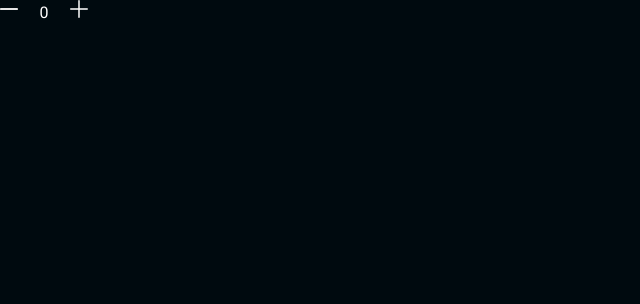
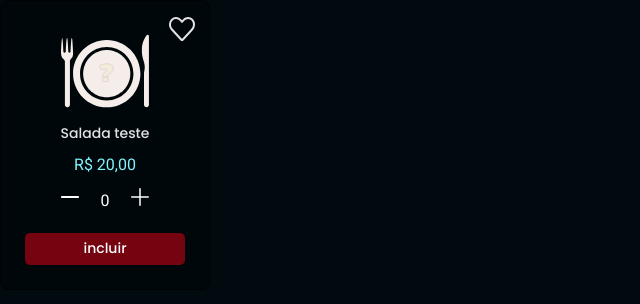
Before and after one commit to LauriRodrigues/FoodExplorer-front, a React (Vite) app: page / in a window 1280 px wide. Shown: the top 304 px of the page, without its empty margins (0-640 px from the left). Built offline with nearby package versions, Linux system fonts and the light colour scheme.

Commit message:
att mealCard

```diff
--- a/src/components/MealCard/index.jsx
+++ b/src/components/MealCard/index.jsx
@@ -1,5 +1,7 @@
 import { Container } from './styles'
 import mealPlaceholder from '../../assets/mealPlaceholder.svg'
+import { QuantitySelector } from '../QuantitySelector'
+import { Button } from '../Button'
 
 export function MealCard() {
 
@@ -21,6 +23,12 @@ export function MealCard() {
       <p className='mealDescription'>Descrição teste</p>
 
       <div className='mealPrice'>R$ 20,00</div>
+
+      <div className="selectorAndButton">
+        <QuantitySelector/>
+        <Button title="incluir"/>
+      </div>
+
     </Container>
   )
 }
--- a/src/components/MealCard/styles.js
+++ b/src/components/MealCard/styles.js
@@ -80,4 +80,17 @@ export const Container = styled.div`
     text-align: center;
     color:  ${({ theme }) => theme.COLORS.BLUE_100};
   }
+
+  > .selectorAndButton {
+    width: 100%;
+    display: flex;
+    flex-direction: column;
+    align-items: center;
+    gap: 1.6rem;
+
+    button {
+      height: 3.2rem;
+      border-radius: .5rem;
+    }
+  }
 `
--- a/src/main.jsx
+++ b/src/main.jsx
@@ -3,14 +3,14 @@ import ReactDOM from 'react-dom/client'
 import { ThemeProvider  } from 'styled-components'
 import theme from './styles/theme'
 import GlobalStyles from './styles/global'
-import { QuantitySelector } from "./components/QuantitySelector"
+import { MealCard } from "./components/MealCard"
 
 
 ReactDOM.createRoot(document.getElementById('root')).render(
   <React.StrictMode>
     <ThemeProvider theme={theme}>
       <GlobalStyles />
-      <QuantitySelector/>
+      <MealCard/>
     </ThemeProvider>
   </React.StrictMode>,
 )
```
